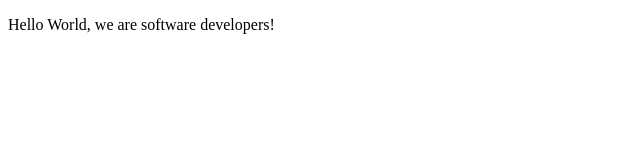
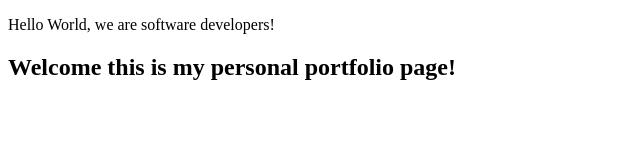
Before and after one commit to sunedi/edi-ritta, a plain HTML site: page index.html in a window 1280 px wide. Shown: the whole page, without its empty margins (0-640 px from the left). Drawn offline with Linux system fonts and the light colour scheme.

```diff
--- a/index.html
+++ b/index.html
@@ -10,6 +10,7 @@
     <script src="https://cdn.freecodecamp.org/testable-projects-fcc/v1/bundle.js"></script>
 
     <p>Hello World, we are software developers!</p>
+    <section id="welcome-section" > <h1> Welcome this is my personal portfolio page!</h1> </section>
     <script  src="js/index.js"></script>
   </body>
 </html>
```
